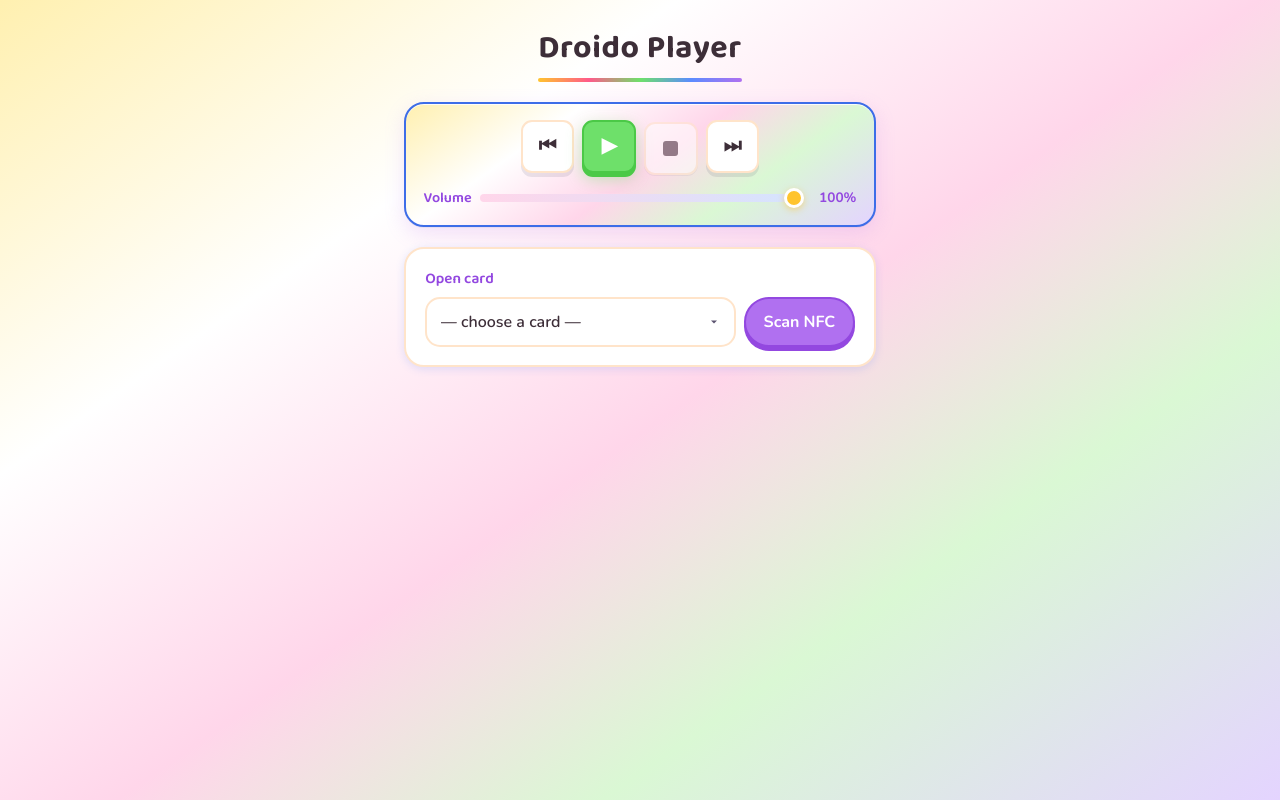
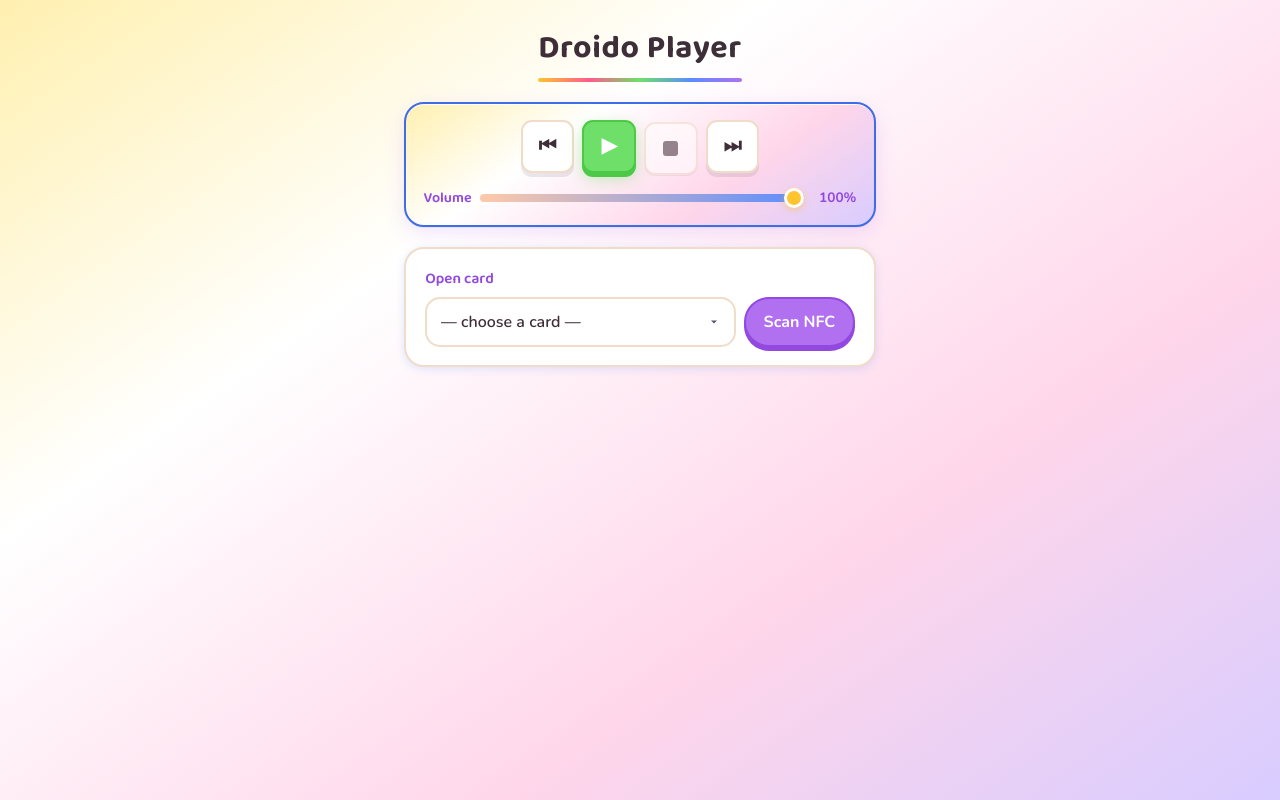
Before and after one commit to BE-Code/Droido-Player, a Python web app: template web/templates/editor.html in a window 1280 px wide. Run offline with Jinja, Linux system fonts and the light colour scheme; the template is opened without the code that fills it, so the values that code supplies are empty.

Commit message:
actual rainbow pallette

```diff
--- a/web/static/app.css
+++ b/web/static/app.css
@@ -1,23 +1,19 @@
 :root {
-  /* Rainbow core — same stops as the title underline */
+  /* Rainbow core — title underline; use on filled buttons */
   --sun: #ffc42e;
   --sun-deep: #e8a800;
-  --sun-muted: #fff0b0;
+  --sun-hover: #ffd04a;
   --coral: #ff5a8a;
   --coral-deep: #e8366e;
-  --coral-muted: #ffd6ea;
   --coral-hover: #ff78a0;
   --mint: #6ee06a;
   --mint-deep: #4bc947;
-  --mint-muted: #daf8d4;
   --mint-hover: #86ec82;
   --sky: #5b8cff;
   --sky-deep: #3d6de8;
-  --sky-muted: #d4e4ff;
   --sky-hover: #7aa8ff;
   --grape: #b070f0;
   --grape-deep: #9348e0;
-  --grape-muted: #e4d4ff;
   --grape-hover: #c48af8;
 
   --rainbow: linear-gradient(
@@ -28,20 +24,13 @@
     var(--sky) 75%,
     var(--grape) 100%
   );
-  --rainbow-soft: linear-gradient(
-    145deg,
-    var(--sun-muted) 0%,
-    #ffffff 28%,
-    var(--coral-muted) 52%,
-    var(--mint-muted) 72%,
-    var(--grape-muted) 100%
-  );
 
-  --cream: #fffcf7;
+  --cream: #fffaef;
   --white: #ffffff;
   --ink: #3d2e38;
   --ink-soft: #5c4a55;
   --ink-faint: #8f7a85;
+  --bubblegum: #ffc9a8;
 
   /* Aliases used across components */
   --paper: var(--cream);
@@ -50,7 +39,6 @@
   --slate-faint: var(--ink-faint);
   --blue: var(--sky);
   --blue-deep: var(--sky-deep);
-  --blue-muted: var(--sky-muted);
   --orange: var(--sun);
   --orange-deep: var(--sun-deep);
   --teal: var(--mint);
@@ -59,36 +47,41 @@
   --indigo: var(--grape);
   --indigo-deep: var(--grape-deep);
   --indigo-hover: var(--grape-hover);
-  --bubblegum: var(--coral-muted);
-  --highlight: var(--coral-muted);
+  --highlight: var(--bubblegum);
 
   --bg: var(--cream);
-  --bg-gradient: var(--rainbow-soft);
+  --bg-gradient: linear-gradient(
+    145deg,
+    #fff0b0 0%,
+    #ffffff 32%,
+    #ffd6ea 68%,
+    #d8ccff 100%
+  );
   --bg-elevated: var(--white);
-  --bg-surface: color-mix(in srgb, var(--sun-muted) 45%, white);
-  --bg-hover: color-mix(in srgb, var(--sky-muted) 35%, white);
-  --border: color-mix(in srgb, var(--sun-muted) 55%, var(--coral-muted));
-  --border-subtle: color-mix(in srgb, var(--coral-muted) 30%, white);
+  --bg-surface: #fff6e8;
+  --bg-hover: #fff0d8;
+  --border: #f0dcc8;
+  --border-subtle: #f8ebe0;
   --border-fun: var(--sky);
   --text: var(--ink);
   --text-muted: var(--ink-soft);
   --text-faint: var(--ink-faint);
   --accent: var(--sun);
   --accent-deep: var(--sun-deep);
-  --accent-glow: color-mix(in srgb, var(--sun) 38%, transparent);
+  --accent-glow: rgba(255, 196, 46, 0.38);
   --play: var(--mint);
   --play-deep: var(--mint-deep);
-  --play-glow: color-mix(in srgb, var(--mint) 42%, transparent);
-  --success: var(--mint-deep);
-  --danger: var(--coral-deep);
-  --danger-bg: var(--coral-muted);
+  --play-glow: rgba(110, 224, 106, 0.42);
+  --success: #3dbd3d;
+  --danger: #e84d6a;
+  --danger-bg: #ffe8ee;
 
   --radius-sm: 11px;
   --radius-md: 15px;
   --radius-lg: 20px;
   --radius-pill: 999px;
-  --shadow-sm: 0 2px 8px color-mix(in srgb, var(--sky) 20%, transparent);
-  --shadow-md: 0 6px 20px color-mix(in srgb, var(--grape) 18%, transparent);
+  --shadow-sm: 0 2px 8px rgba(91, 140, 255, 0.2);
+  --shadow-md: 0 6px 20px rgba(176, 112, 240, 0.18);
   --shadow-lg: 0 12px 36px rgba(61, 54, 84, 0.14);
   --shadow-pop: 0 4px 0 rgba(61, 54, 84, 0.11);
   --font: 'Nunito', system-ui, sans-serif;
@@ -509,7 +502,7 @@ label {
   padding: 0;
   height: 8px;
   appearance: none;
-  background: linear-gradient(90deg, var(--coral-muted), var(--sky-muted));
+  background: linear-gradient(90deg, var(--bubblegum), var(--sky));
   border-radius: var(--radius-pill);
   border: none;
   cursor: pointer;
```
Also changed, not shown: other parts of web/static/app.css (+32 -32 lines).
